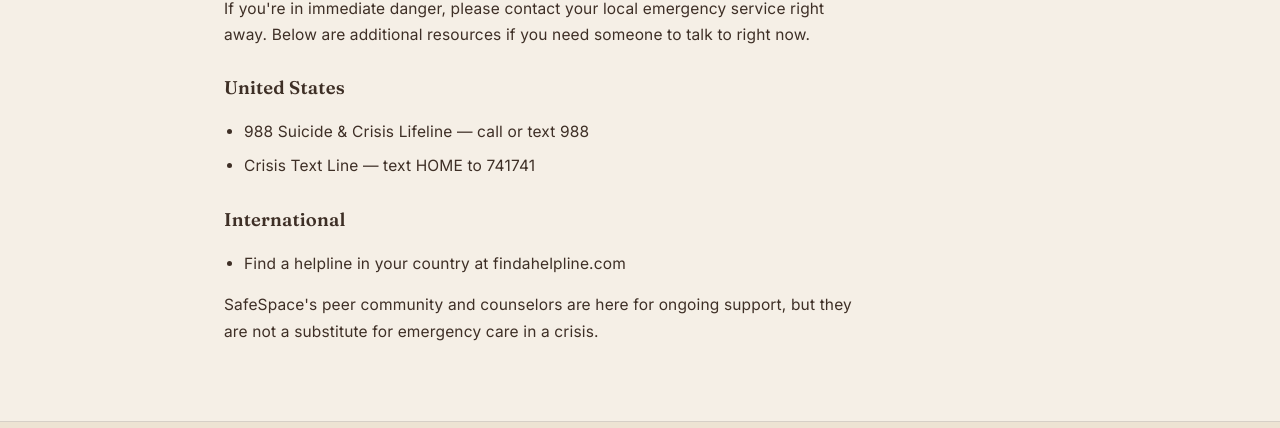
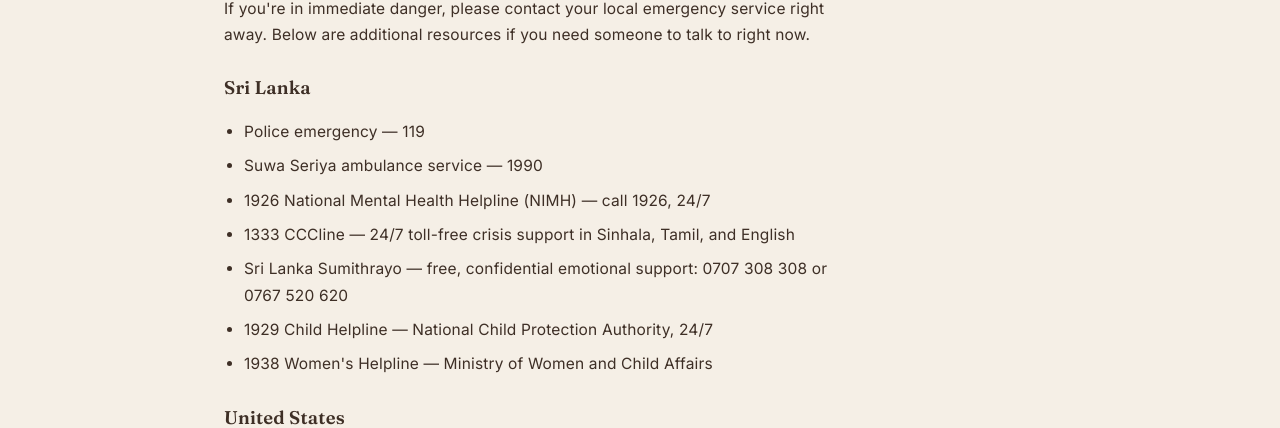
Before and after one commit to amarasie0602/Safe_Space, a React (Vite) app in the folder client/: page /crisis-resources in a window 1280 px wide. Shown: the part 238-666 px from the top of the page. Built offline with nearby package versions, Linux system fonts and the light colour scheme; no server answers.

Commit message:
feat: add Sri Lanka crisis and mental health helplines
Includes the 1926 National Mental Health Helpline, 1333 CCCline, Sri
Lanka Sumithrayo, and the 1929 Child / 1938 Women's helplines, verified
against NIMH, CCC Foundation, and Sumithrayo's own sites.

```diff
--- a/client/src/pages/CrisisResources.jsx
+++ b/client/src/pages/CrisisResources.jsx
@@ -6,6 +6,16 @@
       If you're in immediate danger, please contact your local emergency service right away.
       Below are additional resources if you need someone to talk to right now.
     </p>
+    <h2>Sri Lanka</h2>
+    <ul>
+      <li>Police emergency — 119</li>
+      <li>Suwa Seriya ambulance service — 1990</li>
+      <li>1926 National Mental Health Helpline (NIMH) — call 1926, 24/7</li>
+      <li>1333 CCCline — 24/7 toll-free crisis support in Sinhala, Tamil, and English</li>
+      <li>Sri Lanka Sumithrayo — free, confidential emotional support: 0707 308 308 or 0767 520 620</li>
+      <li>1929 Child Helpline — National Child Protection Authority, 24/7</li>
+      <li>1938 Women's Helpline — Ministry of Women and Child Affairs</li>
+    </ul>
     <h2>United States</h2>
     <ul>
       <li>988 Suicide &amp; Crisis Lifeline — call or text 988</li>
```
